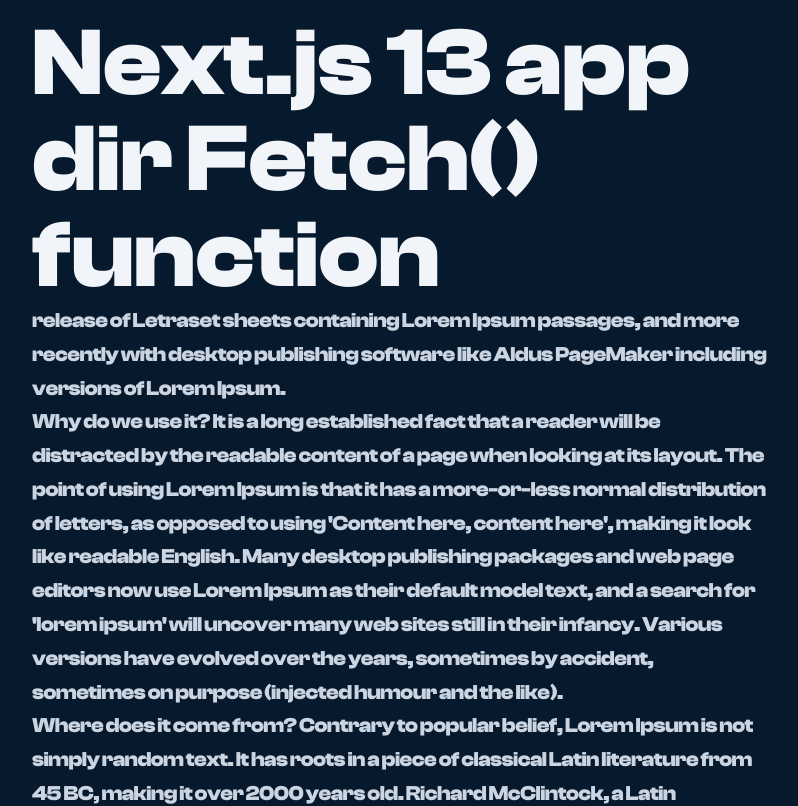
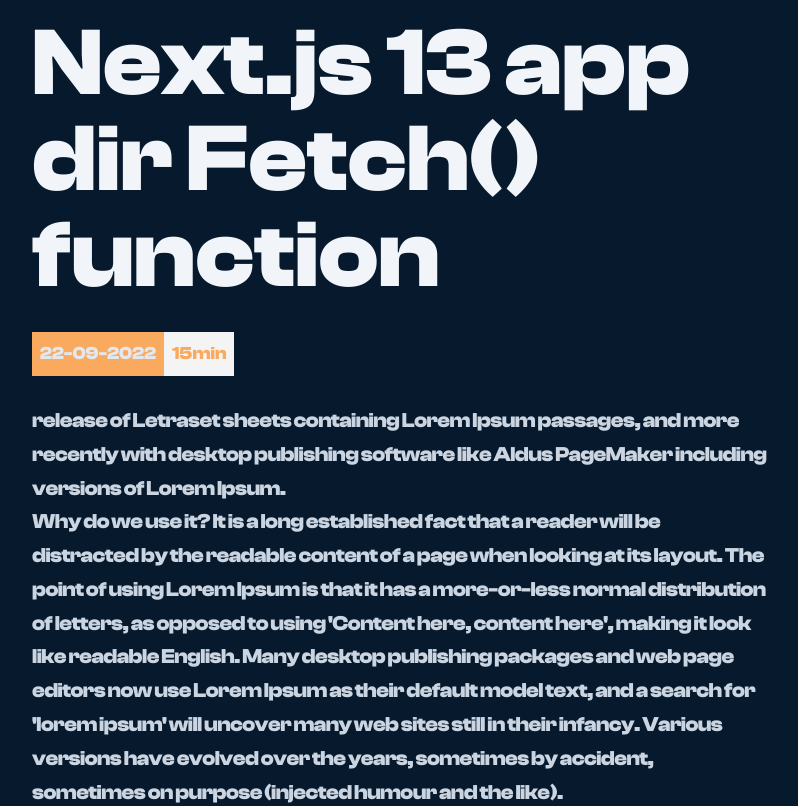
Before and after one commit to Hartaj-Singh-Dev/Hartaj-Writes, a Next.js app: page /firstblog in a window 1280 px wide. Shown: the top 806 px of the page, without its empty margins (240-1038 px from the left). Built offline with nearby package versions, Linux system fonts and the light colour scheme; a web font is replaced by a local one.

Commit message:
giving touches

```diff
--- a/Posts/firstblog.md
+++ b/Posts/firstblog.md
@@ -2,7 +2,7 @@
 title: 'Next.js 13 app dir Fetch() function'
 metaDesc: 'aguasobisabnlusiovasbviokasmvuhoasdvbso'
 readTime: '15min'
-date: '2021-09-22'
+date: '22-09-2022'
 image: '/images/next.js.jpg'
 tags:
    - next.js
--- a/app/[slug]/page.tsx
+++ b/app/[slug]/page.tsx
@@ -29,17 +29,11 @@
 
   return (
     <>
-
-
-    {/* <h1>{data.frontmatter.title}</h1>
-    <h2>{data.frontmatter.readTime}</h2>
-
-
-    <hr />
-    <p>{data.content}</p> */}
     <section className="w-full min-h-screen flex flex-col bg-[#071a2d] justify-center items-center">
       <div className="w-full min-h-screen p-4 flex flex-col items-center justify-evenly  md:w-[60vw] ">
          <div>   <h1 className="font-clashDisplay text-[3.5rem] leading-normal md:text-8xl font-bold text-slate-100">{data.frontmatter.title}</h1> </div>
+      <div className='w-full flex justify-start items-center my-7'>  <div className=' bg-[#F9AA5E] p-2'><h2 className="text-slate-200 font-bold text-lg">{data.frontmatter.date}</h2></div>
+       <div className='bg-[#f4f4f4] p-2'> <h2 className="text-[#F9AA5E] font-bold text-lg">{data.frontmatter.readTime}</h2></div> </div>
         <article className="text-slate-300 leading-relaxed  font-medium  antialiased tracking-tight text-[1.3rem]" dangerouslySetInnerHTML={{__html: marked(data.content)}}>
         </article>
        </div>
--- a/app/loading.tsx
+++ b/app/loading.tsx
@@ -4,8 +4,7 @@
   return (
     <div>
     <div className="w-full h-screen flex flex-col justify-center items-center">
-        <h1 className="text-9xl text-slate-200">Loading ..</h1>
-    <i className="fa-duotone fa-3x text-[#F9AA5E] animate-sping fa-loader"></i>
+        <h1 className="text-3xl text-slate-200">Loading ..</h1>
     </div>
     </div>
   )
```
